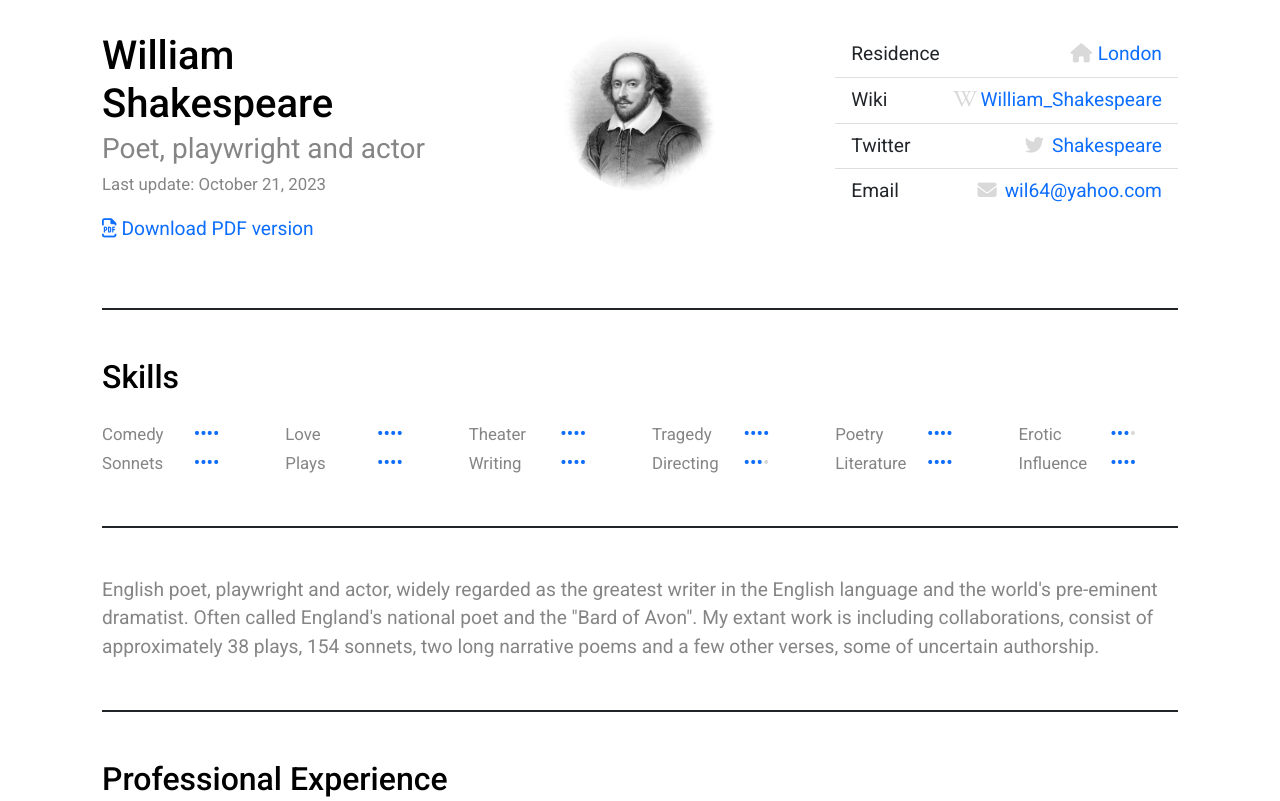
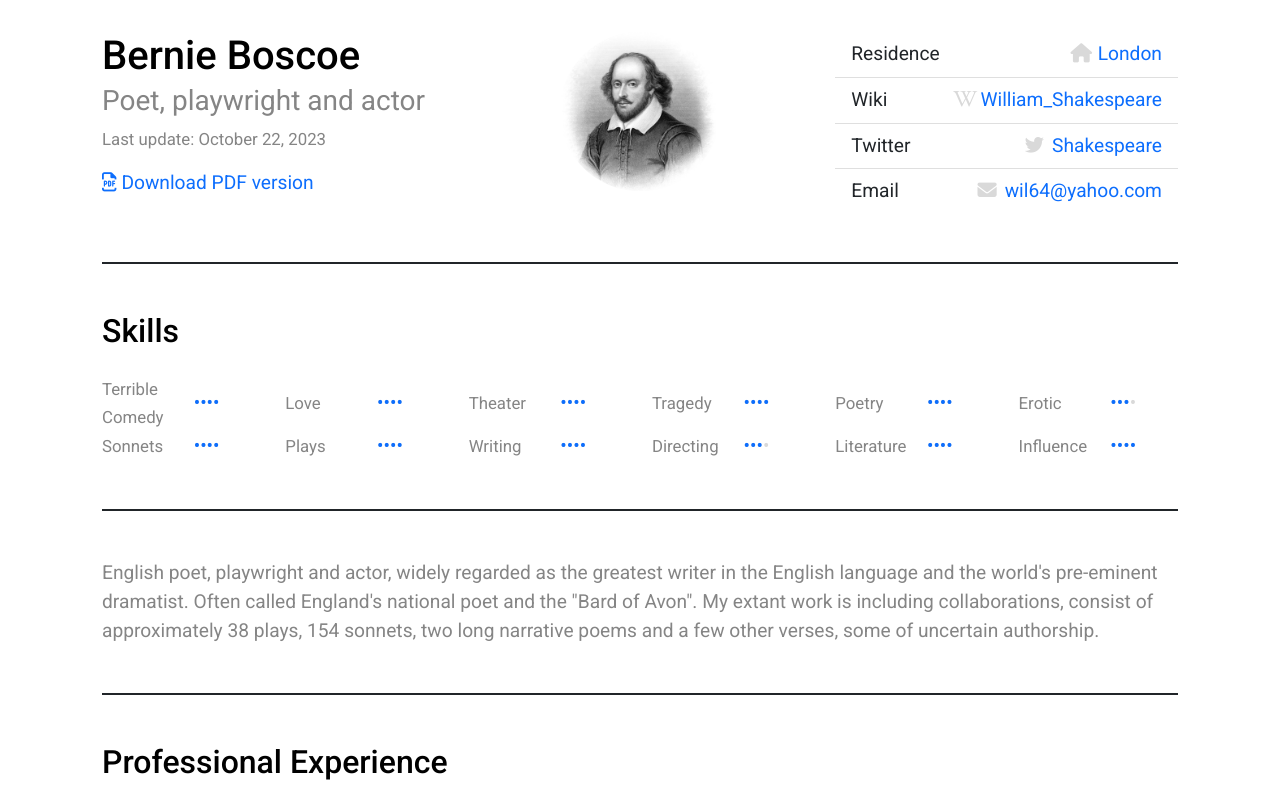
Before and after one commit to bboscoe/cv, a plain HTML site: page index.html in a window 1280 px wide. Shown: the top 801 px of the page. Drawn offline with nearby package versions, Linux system fonts and the light colour scheme.

Commit message:
Deploying to gh-pages from  @ cf9f367b5ccc1942feb1329e27e1797abf8c9335 🚀

```diff
--- a/index.html
+++ b/index.html
@@ -3,7 +3,7 @@
 <head>
     <meta charset="UTF-8"/>
     <meta name="viewport" content="width=device-width, initial-scale=1">
-    <title>William Shakespeare. Poet, playwright and actor</title>
+    <title>Bernie Boscoe. Poet, playwright and actor</title>
     <link rel="icon" href="favicon.ico" type="image/x-icon"/>
     <link rel="preconnect" href="https://fonts.googleapis.com">
     <link rel="preconnect" href="https://fonts.gstatic.com" crossorigin>
@@ -19,15 +19,15 @@
         <div class="row">
             <div class="col-print-6 col-12 col-md-4 d-flex justify-content-between flex-column">
                 <div>
-                    <h1 class="mb-0">William Shakespeare</h1>
+                    <h1 class="mb-0">Bernie Boscoe</h1>
                     <div class="fs-3">Poet, playwright and actor</div>
                 </div>
                 <div>
                     <p>
-                        <time datetime="" class="small">Last update: October 21, 2023</time>
+                        <time datetime="" class="small">Last update: October 22, 2023</time>
                     </p>
                     <p>
-                        <span class="screen"><a href="william-shakespeare.poet-playwright-and-actor.pdf"><i class="far fa-file-pdf"></i>Download PDF version</a></span>
+                        <span class="screen"><a href="bernie-boscoe.poet-playwright-and-actor.pdf"><i class="far fa-file-pdf"></i>Download PDF version</a></span>
                         <span class="print">Up-to-date version of CV is available at <a href="https://bboscoe.github.io/cv"
                                                                                         class="text-nowrap"><i
                             class="fab fa-github" aria-hidden="true"></i>https://bboscoe.github.io/cv</a></span>
@@ -66,7 +66,7 @@
         <h3 class="h2 screen mb-4">Skills</h3>
         <div class="row align-items-center">
             <div class="col-print-1 col-3 col-md-2 col-lg-1 text-right">
-                <small>Comedy</small>
+                <small> Terrible Comedy</small>
             </div>
             <div class="col-print-1 col-3 col-md-2 col-lg-1">
                 <div class="skills">
```
Also changed, not shown: 2 other files.
